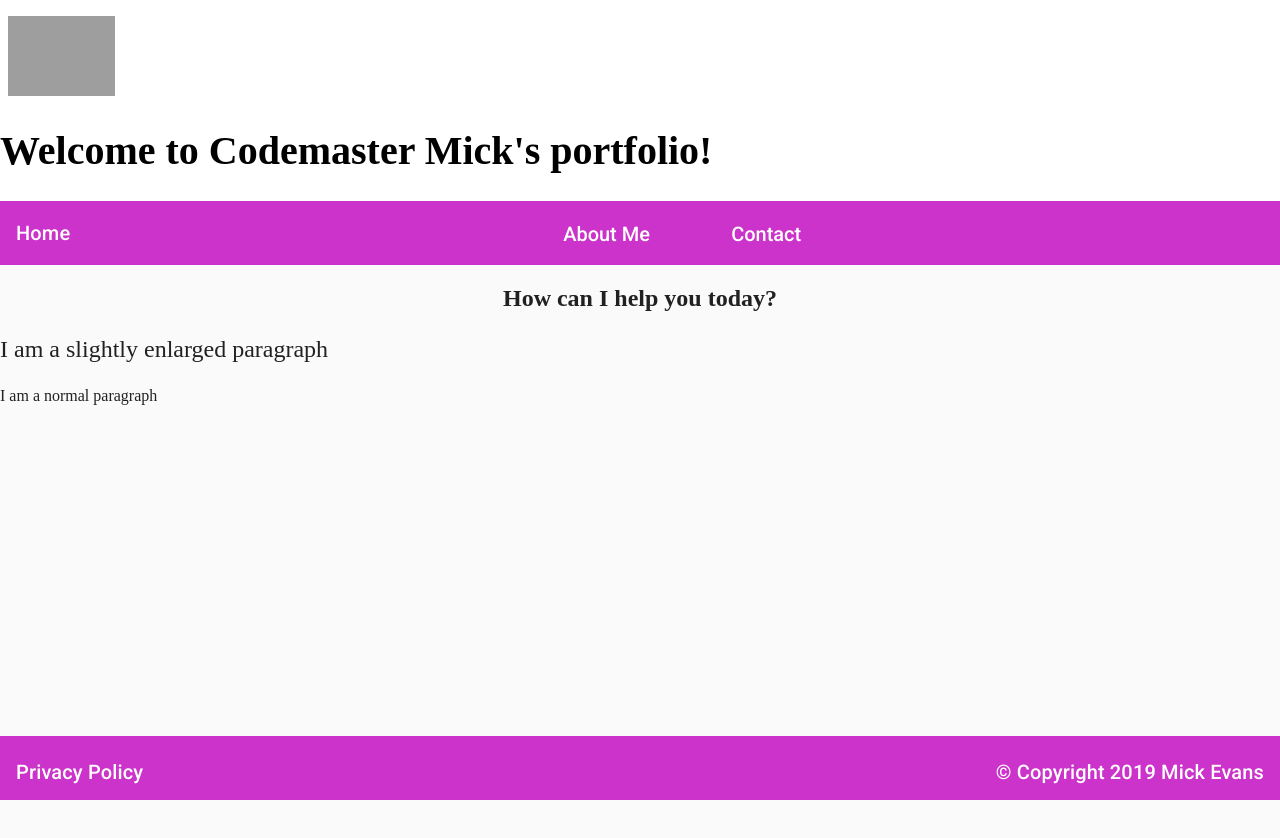
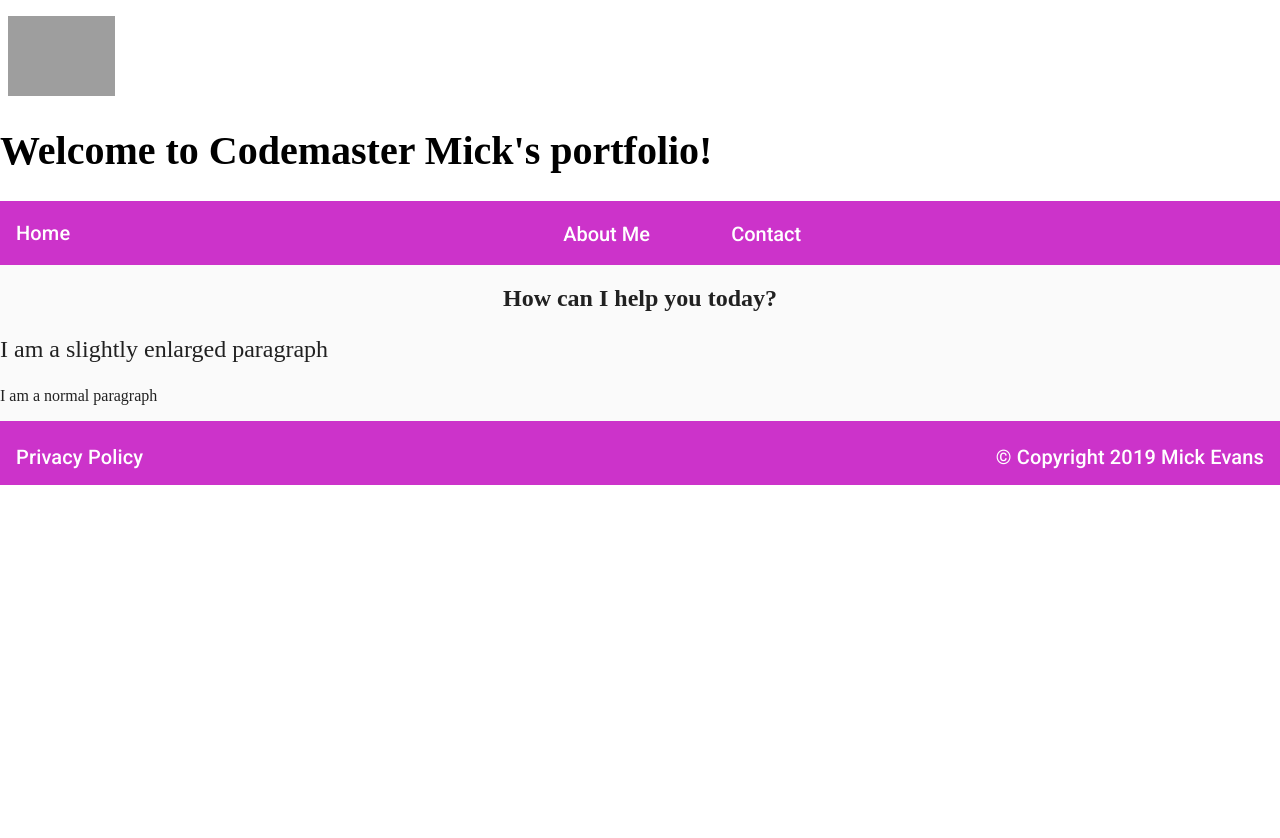
Before and after one commit to codemastermick/devPortfolio, an Angular app: page /home in a window 1280 px wide. Shown: the top 838 px of the page. After the commit the page ends 800 px from the top, so only its background shows below. Built offline with nearby package versions, Linux system fonts and the light colour scheme; grey boxes are pictures that could not be loaded.

Commit message:
feat(app.component): fix up styling a bit

```diff
--- a/src/app/app.component.scss
+++ b/src/app/app.component.scss
@@ -6,11 +6,11 @@ h1 {
   font-size: 2.5em;
 }
 
-mat-sidenav-container,
-mat-sidenav-content,
-mat-sidenav {
-  height: 80%;
-}
+// mat-sidenav-container,
+// mat-sidenav-content,
+// mat-sidenav {
+//   // pick up theme colour here maybe?
+// }
 
 mat-sidenav {
   width: 250px;
@@ -34,7 +34,8 @@ mat-sidenav {
 // }
 
 .mainpage {
-  height: 80vh;
+  height: 80%;
+  overflow: auto;
 }
 
 // .toast-container{
--- a/src/styles.scss
+++ b/src/styles.scss
@@ -6,6 +6,6 @@
 body,
 html {
   margin: 0;
-  height: 80vh;
-  width: 100vw;
+  height: 100%;
+  width: 100%;
 }
```
